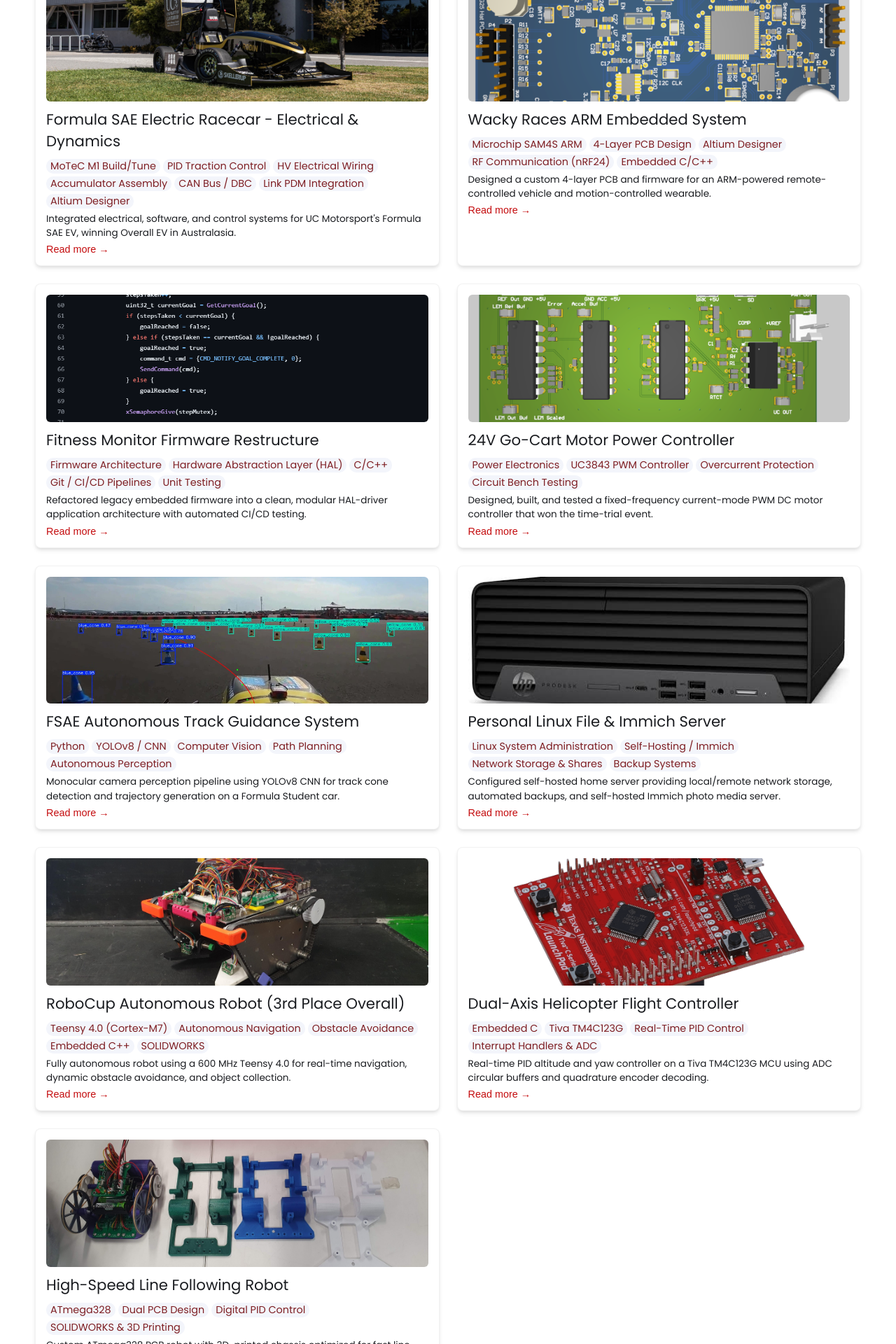
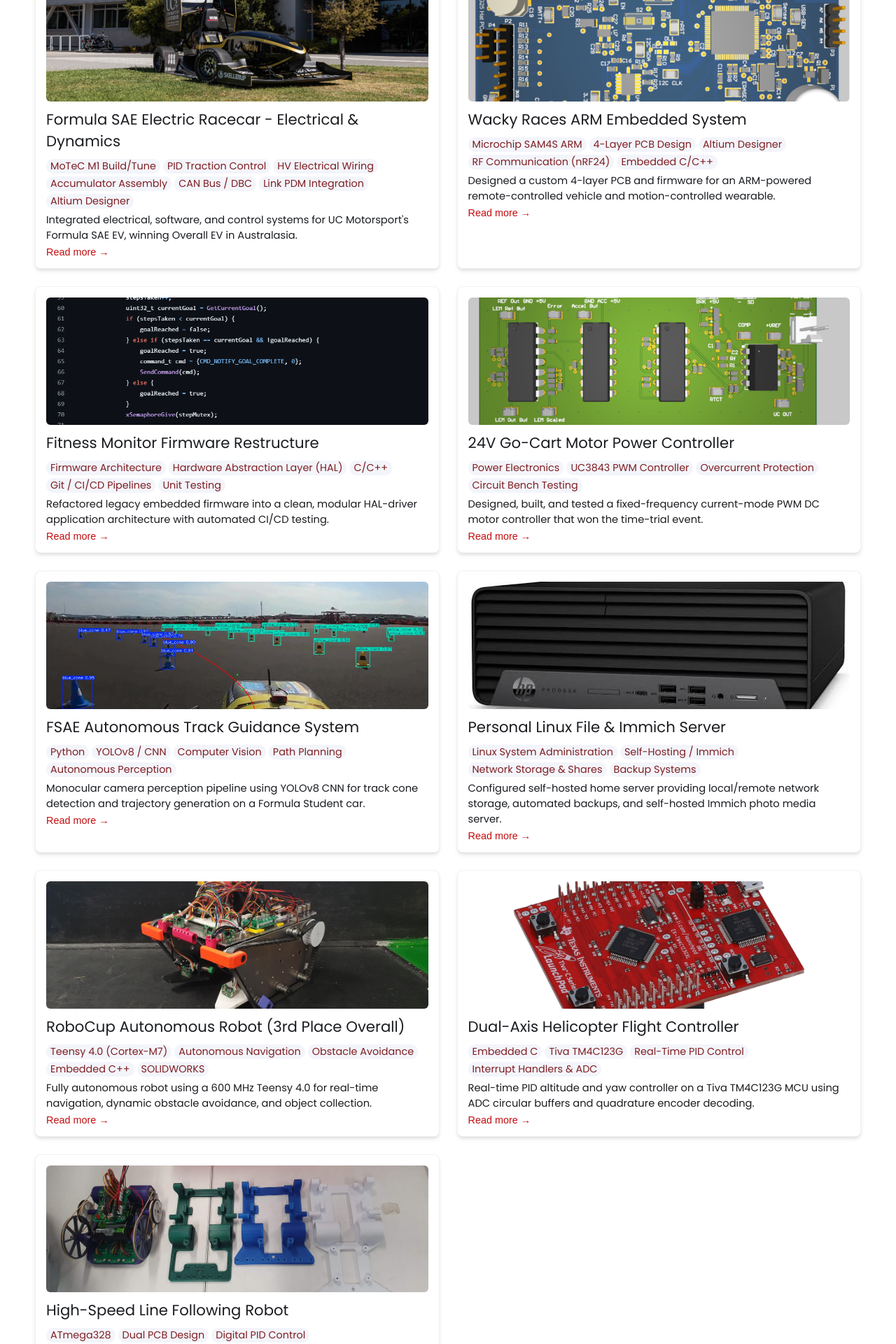
Before and after one commit to jack-wi11son/jack-wi11son.github.io, a Jekyll site: the page built from index.html, in a window 1280 px wide. Shown: the part 698-2618 px from the top of the page at 70% size. Built offline with Jekyll 4.4.1, drawn with Linux system fonts in a browser that asks for light colours.

Commit message:
text sizes

```diff
--- a/css/styles.css
+++ b/css/styles.css
@@ -55,13 +55,13 @@ span {
 
 p {
     color: var(--text-color);
-    font-size: clamp(13.5px, calc(7px + 0.4vw), 15px);
+    font-size: clamp(13.5px, calc(7px + 0.6vw), 15px);
     margin-bottom: 1em;
     padding: 0;
   }
 
 li { /* for the .md normal text */
-    font-size: clamp(13.5px, calc(7px + 0.4vw), 15px);
+    font-size: clamp(13.5px, calc(7px + 0.6vw), 15px);
   }
 
 /* NAVBAR */
@@ -327,7 +327,7 @@ nav .mobile-nav {
 
 
 .project-card .project-title {
-    font-size: clamp(16px, calc(11px + 0.8vw), 24px);
+    font-size: clamp(18px, calc(11px + 0.8vw), 24px);
     text-decoration: none;
     transition: color 0.3s ease;
     margin-bottom: 10px
```
